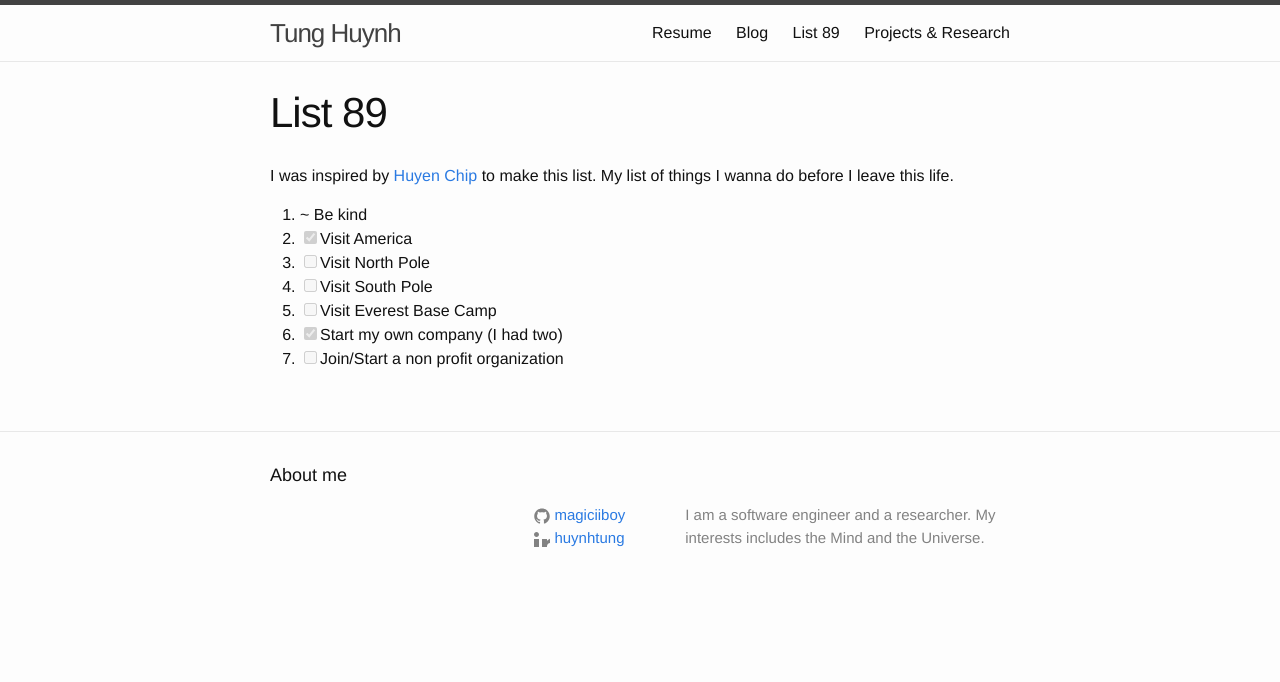
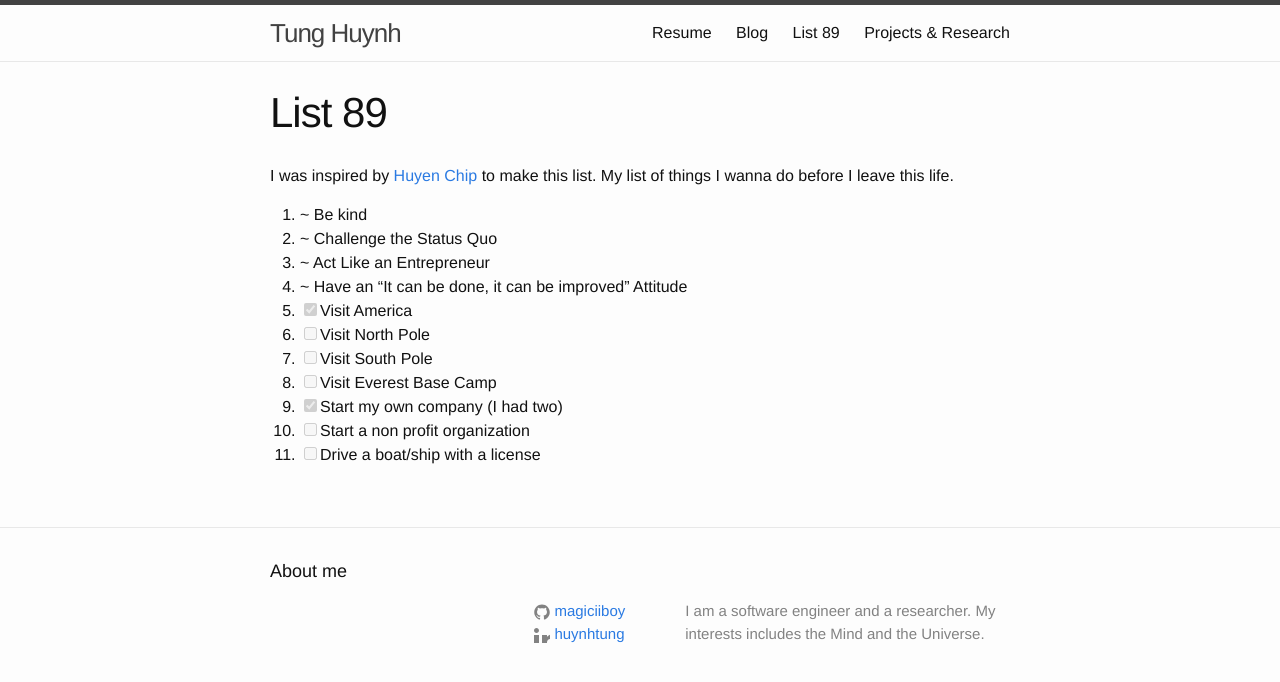
Before and after one commit to magiciiboy/magiciiboy.github.io, a Jekyll site: the page built from listx.md, in a window 1280 px wide. Shown: the top 682 px of the page. Built offline with Jekyll 4.4.1, drawn with Linux system fonts in a browser that asks for light colours.

Commit message:
Update the list

```diff
--- a/listx.md
+++ b/listx.md
@@ -8,9 +8,13 @@ I was inspired by <a href="https://huyenchip.com">Huyen Chip</a> to make this li
 My list of things I wanna do before I leave this life.
 
 1. ~ Be kind
+1. ~ Challenge the Status Quo
+1. ~ Act Like an Entrepreneur
+1. ~ Have an “It can be done, it can be improved” Attitude
 1. [x] Visit America
 1. [ ] Visit North Pole
 1. [ ] Visit South Pole
 1. [ ] Visit Everest Base Camp
 1. [x] Start my own company (I had two)
-1. [ ] Join/Start a non profit organization
+1. [ ] Start a non profit organization
+1. [ ] Drive a boat/ship with a license
```
Also changed, not shown: 2 other files.
